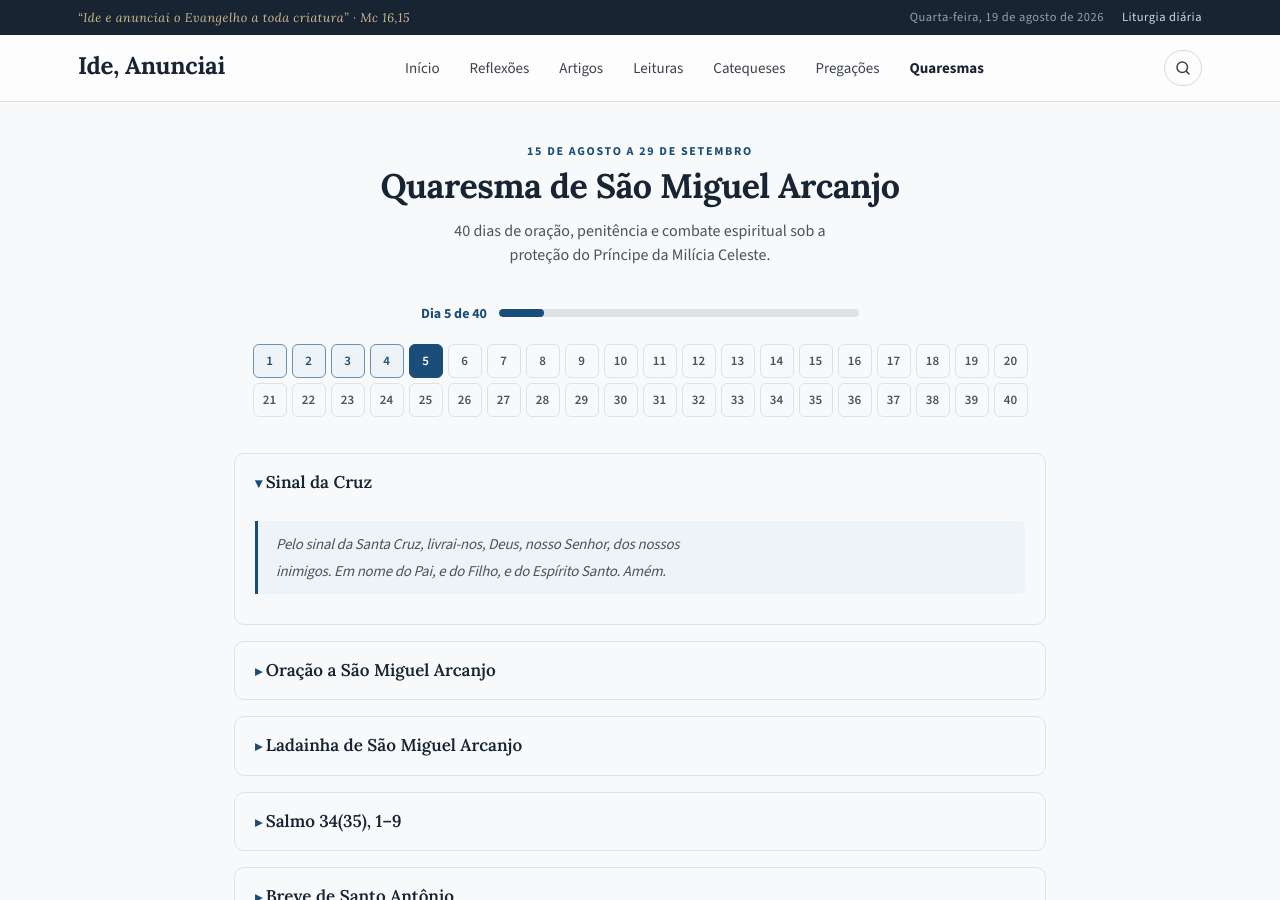
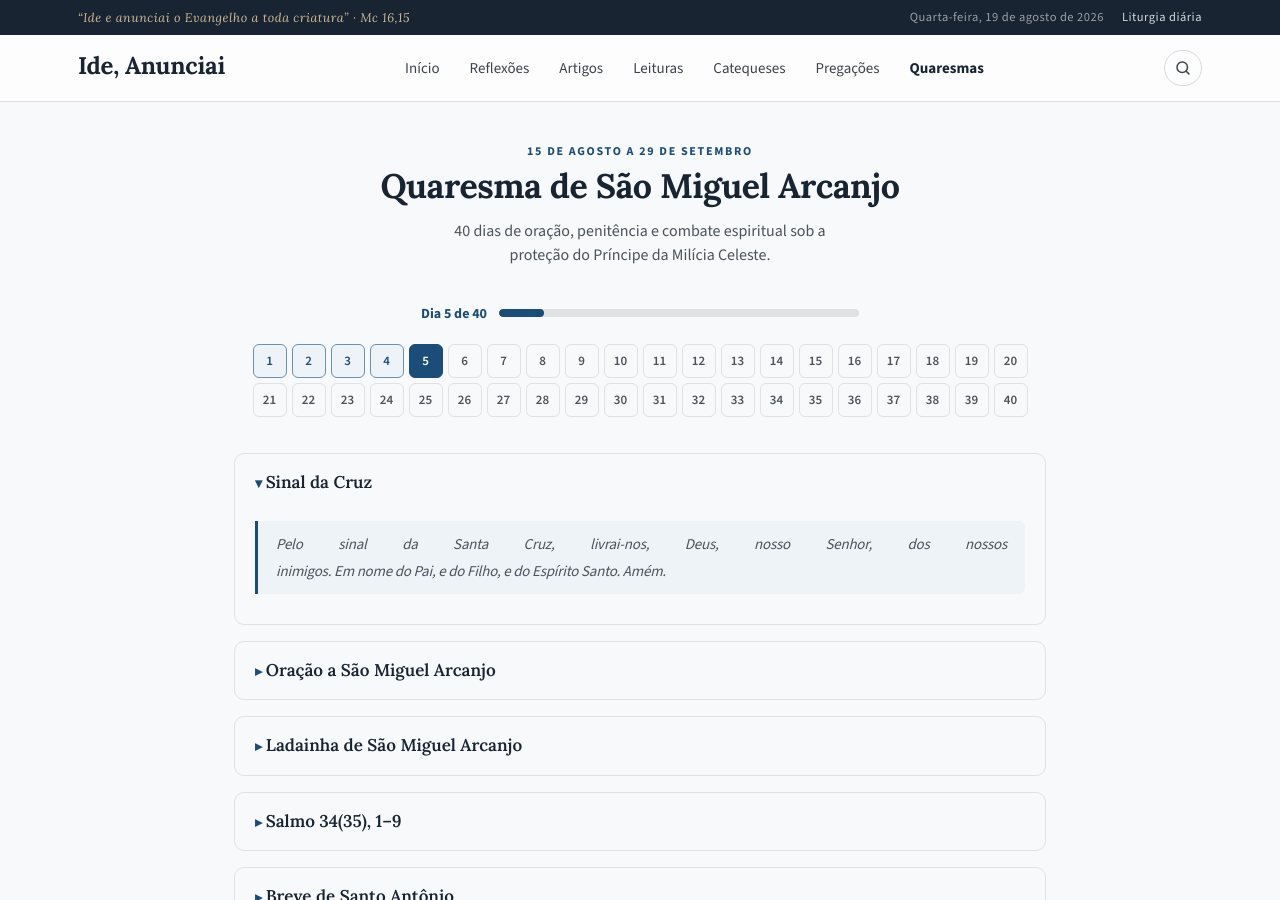
Before and after one commit to admariam/liturgiadiaria, a Jekyll site: the page built from quaresmas/sao-miguel/index.html, in a window 1280 px wide and 900 px high. Built offline with Jekyll 4.4.1, drawn with Linux system fonts in a browser that asks for light colours.

Commit message:
Quaresma: Breve corrigido + justificacao inline forcada

```diff
--- a/quaresmas/sao-miguel/index.html
+++ b/quaresmas/sao-miguel/index.html
@@ -68,17 +68,17 @@
   <!-- ORAÇÕES INICIAIS -->
   <details class="qr-sec" open>
     <summary>Sinal da Cruz</summary>
-    <div class="inner"><blockquote>Pelo sinal da Santa Cruz, livrai-nos, Deus, nosso Senhor, dos nossos inimigos. Em nome do Pai, e do Filho, e do Espírito Santo. Amém.</blockquote></div>
+    <div class="inner" style="text-align:justify;"><blockquote>Pelo sinal da Santa Cruz, livrai-nos, Deus, nosso Senhor, dos nossos inimigos. Em nome do Pai, e do Filho, e do Espírito Santo. Amém.</blockquote></div>
   </details>
 
   <details class="qr-sec">
     <summary>Oração a São Miguel Arcanjo</summary>
-    <div class="inner"><blockquote>São Miguel Arcanjo, defendei-nos no combate; sede o nosso refúgio contra as maldades e ciladas do demônio. Ordene-lhe Deus, instantemente o pedimos; e vós, príncipe da milícia celeste, pela virtude divina, precipitai no inferno a Satanás e a todos os espíritos malignos que andam pelo mundo para perder as almas. Amém.</blockquote></div>
+    <div class="inner" style="text-align:justify;"><blockquote>São Miguel Arcanjo, defendei-nos no combate; sede o nosso refúgio contra as maldades e ciladas do demônio. Ordene-lhe Deus, instantemente o pedimos; e vós, príncipe da milícia celeste, pela virtude divina, precipitai no inferno a Satanás e a todos os espíritos malignos que andam pelo mundo para perder as almas. Amém.</blockquote></div>
   </details>
 
   <details class="qr-sec">
     <summary>Ladainha de São Miguel Arcanjo</summary>
-    <div class="inner">Senhor, tende piedade de nós.<br>
+    <div class="inner" style="text-align:justify;">Senhor, tende piedade de nós.<br>
 Jesus Cristo, tende piedade de nós.<br>
 Senhor, tende piedade de nós.<br>
 Cristo, ouvi-nos.<br>
@@ -120,7 +120,7 @@
 
   <details class="qr-sec">
     <summary>Salmo 34(35), 1–9</summary>
-    <div class="inner">Julga, Senhor, aos que me fazem dano, expugna aos que me combatem.<br>
+    <div class="inner" style="text-align:justify;">Julga, Senhor, aos que me fazem dano, expugna aos que me combatem.<br>
 Toma as tuas armas e o teu escudo, e levanta-te em meu socorro.<br>
 Tira da espada, e conclui contra aqueles que me perseguem; dize à minha alma: Eu sou a tua salvação.<br>
 Sejam confundidos e envergonhados os que buscam a minha alma.<br>
@@ -134,18 +134,15 @@
 
   <details class="qr-sec">
     <summary>Breve de Santo Antônio</summary>
-    <div class="inner">> **V.** Eis a Cruz do Senhor: fugi, potências inimigas.
->
-> **R.** Venceu o Leão da tribo de Judá, a estirpe de Davi.
->
-> **V.** Venha a nós, Senhor, a vossa misericórdia.
->
-> **R.** Como esperamos em vós.</div>
+    <div class="inner" style="text-align:justify;"><strong>V.</strong> Eis a Cruz do Senhor: fugi, potências inimigas.<br>
+<strong>R.</strong> Venceu o Leão da tribo de Judá, a estirpe de Davi.<br>
+<strong>V.</strong> Venha a nós, Senhor, a vossa misericórdia.<br>
+<strong>R.</strong> Como esperamos em vós.</div>
   </details>
 
   <details class="qr-sec">
     <summary>Oração de Libertação</summary>
-    <div class="inner">℣.<br>
+    <div class="inner" style="text-align:justify;">℣.<br>
 Fiéis aos ensinamentos do Salvador, ousamos dizer: ℟.<br>
 Pai nosso que estais nos céus, santificado seja o vosso nome, venha a nós o vosso reino, seja feita a vossa vontade assim na terra como no céu.<br>
 O pão nosso de cada dia nos dai hoje, perdoai-nos as nossas ofensas, assim como nós perdoamos a quem nos tem ofendido, e não nos deixeis cair em tentação, mas livrai-nos do mal.<br>
@@ -174,22 +171,22 @@
   <div class="qr-med" id="qr-dia">
     <div class="tag" id="dia-tag">Dia 1 de 40</div>
     <h2 id="dia-nome"></h2>
-    <div class="corpo" id="dia-corpo"></div>
+    <div class="corpo" id="dia-corpo" style="text-align:justify;"></div>
   </div>
 
   <!-- ORAÇÃO FINAL -->
-  <details class="qr-augusta">
+  <details class="qr-sec">
     <summary>Augusta Rainha</summary>
-    <div class="inner"><blockquote>Augusta Rainha dos céus, soberana Mestra dos Anjos, vós que, desde o princípio, recebestes de Deus o poder e a missão de esmagar a cabeça de Satanás, nós vo-lo pedimos humildemente: enviai as vossas legiões celestes para que, sob as vossas ordens e por vosso poder, persigam os demônios, combatendo-os por toda parte, reprimindo-lhes a insolência e lançando-os no abismo.</blockquote>
+    <div class="inner" style="text-align:justify;"><blockquote>Augusta Rainha dos céus, soberana Mestra dos Anjos, vós que, desde o princípio, recebestes de Deus o poder e a missão de esmagar a cabeça de Satanás, nós vo-lo pedimos humildemente: enviai as vossas legiões celestes para que, sob as vossas ordens e por vosso poder, persigam os demônios, combatendo-os por toda parte, reprimindo-lhes a insolência e lançando-os no abismo.</blockquote>
 <blockquote></blockquote>
 <blockquote>Quem é como Deus?</blockquote>
 <blockquote></blockquote>
 <blockquote>Ó Mãe de bondade e ternura, vós sereis sempre o nosso amor e a nossa esperança. Ó Mãe divina, enviai os santos anjos para nos defenderem e repeli para longe de nós o cruel inimigo. Santos Anjos e Arcanjos, defendei-nos e guardai-nos. Amém.</blockquote></div>
   </details>
 
-  <details class="qr-augusta" style="margin-top:8px">
+  <details class="qr-sec" style="margin-top:8px">
     <summary>Oração final</summary>
-    <div class="inner"><blockquote>Senhor Jesus, ofereço-vos esta oração em honra de São Miguel Arcanjo. Recebei minha penitência, meu trabalho, minhas alegrias e minhas lutas. Concedei-me perseverar na graça, crescer na santidade e servir-vos com coração indiviso. Amém.</blockquote>
+    <div class="inner" style="text-align:justify;"><blockquote>Senhor Jesus, ofereço-vos esta oração em honra de São Miguel Arcanjo. Recebei minha penitência, meu trabalho, minhas alegrias e minhas lutas. Concedei-me perseverar na graça, crescer na santidade e servir-vos com coração indiviso. Amém.</blockquote>
 <p>---</p>
 <p># Meditações diárias</p></div>
   </details>
```
